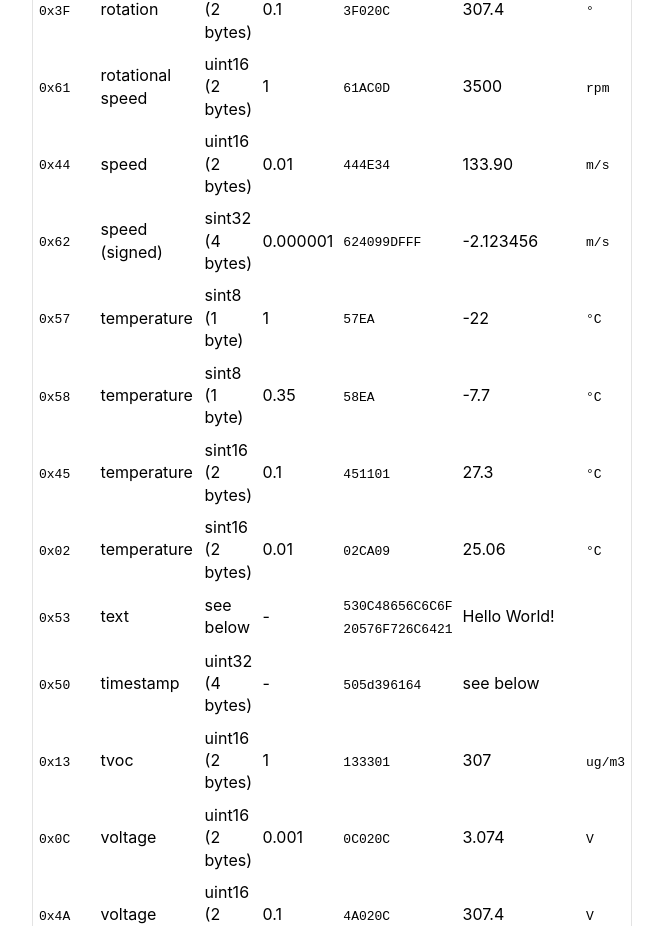
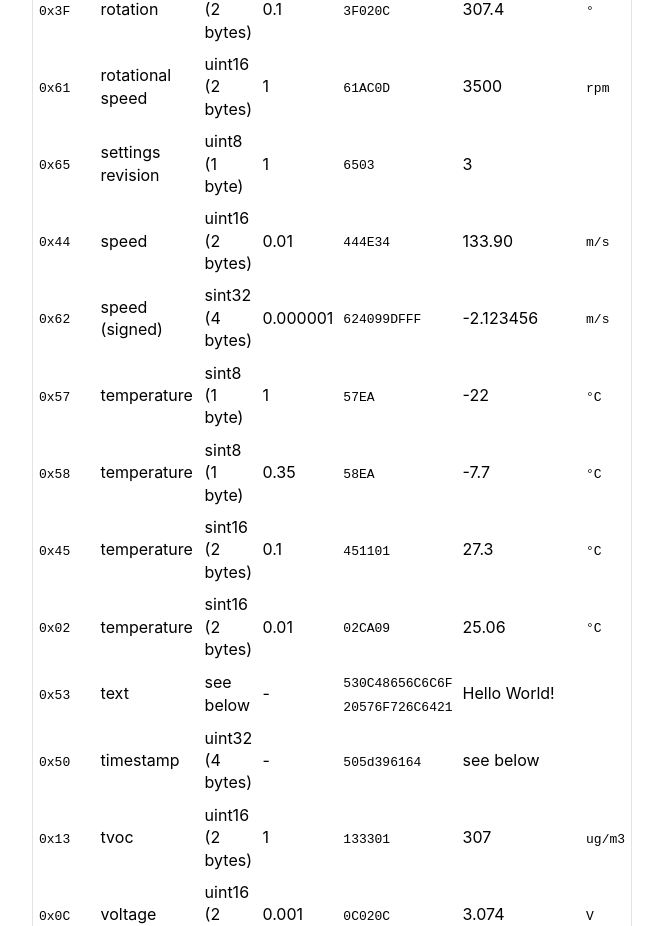
Before and after one commit to home-assistant/bthome.io, an Eleventy site: page src/format.html in a window 1280 px wide. Shown: the part 7080-8006 px from the top of the page, without its empty margins (308-971 px from the left). Built offline with nearby package versions, Linux system fonts and the light colour scheme; Eleventy itself is replaced by a stand-in of ours; files that its build step writes are made by us from their sources.

Commit message:
feat: add settings revision (0x65) to format specification (#73)
Add settings revision object (0x65), a monotonic uint8 counter that a
device uses to notify observers that its internal configuration
(setpoints, thresholds, schedules, pairings, calibration, operating
mode, etc.) has changed. Observers detect a change by comparing to the
previously seen value and may re-read details out-of-band (e.g. via
GATT). The device does not describe what changed; it only notifies that
something changed.

Co-authored-by: Ben Maximov <benyamin.maksimov@shelly.com>

```diff
--- a/src/format.html
+++ b/src/format.html
@@ -864,6 +864,21 @@ Flags data: <code>020106</code>
       </tr>
       <tr>
         <td>
+          <code>0x65</code>
+        </td>
+        <td>settings revision</td>
+        <td>uint8 (1 byte)</td>
+        <td>1</td>
+        <td>
+          <code>6503</code>
+        </td>
+        <td>3</td>
+        <td>
+          <code></code>
+        </td>
+      </tr>
+      <tr>
+        <td>
           <code>0x44</code>
         </td>
         <td>speed</td>
```
